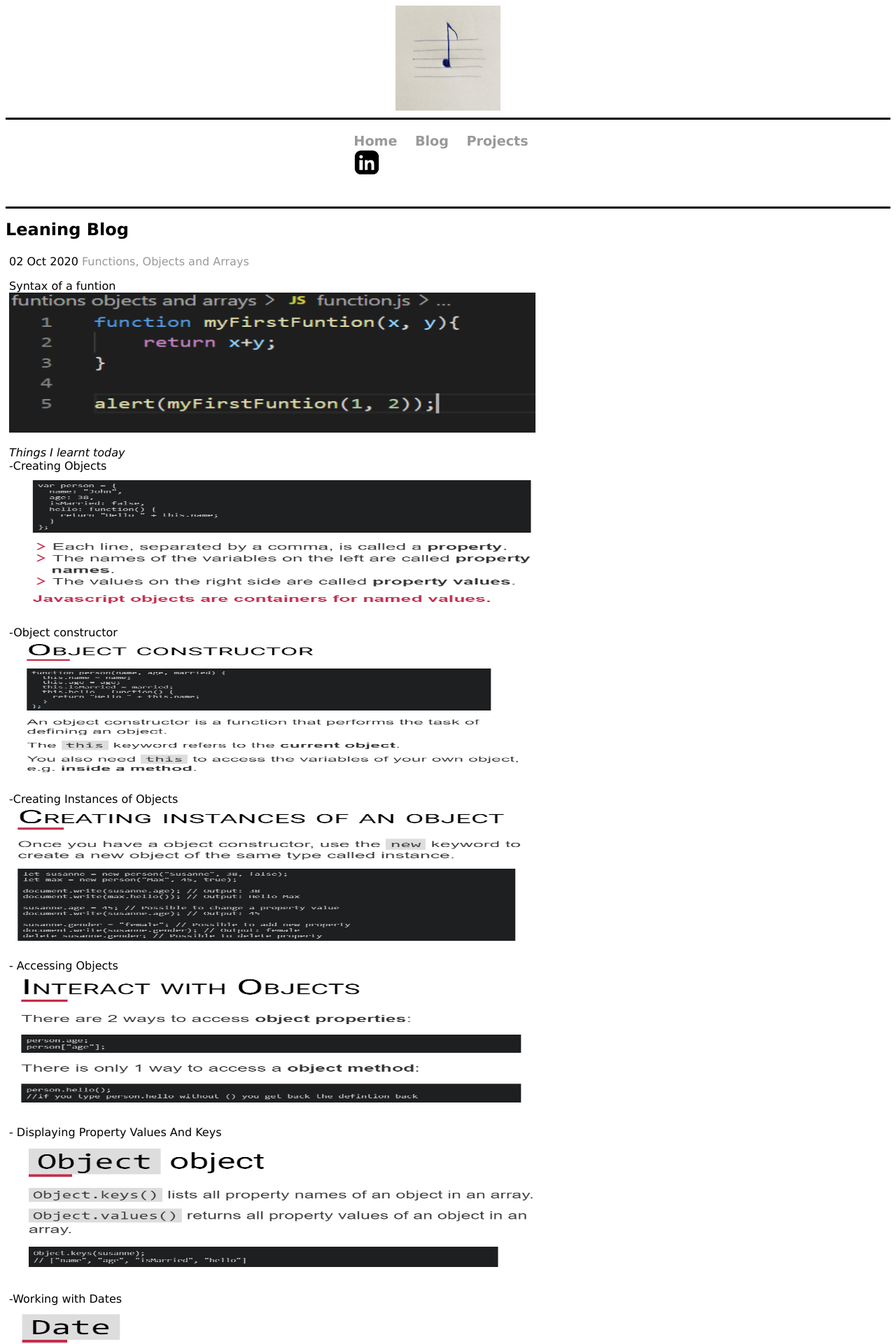
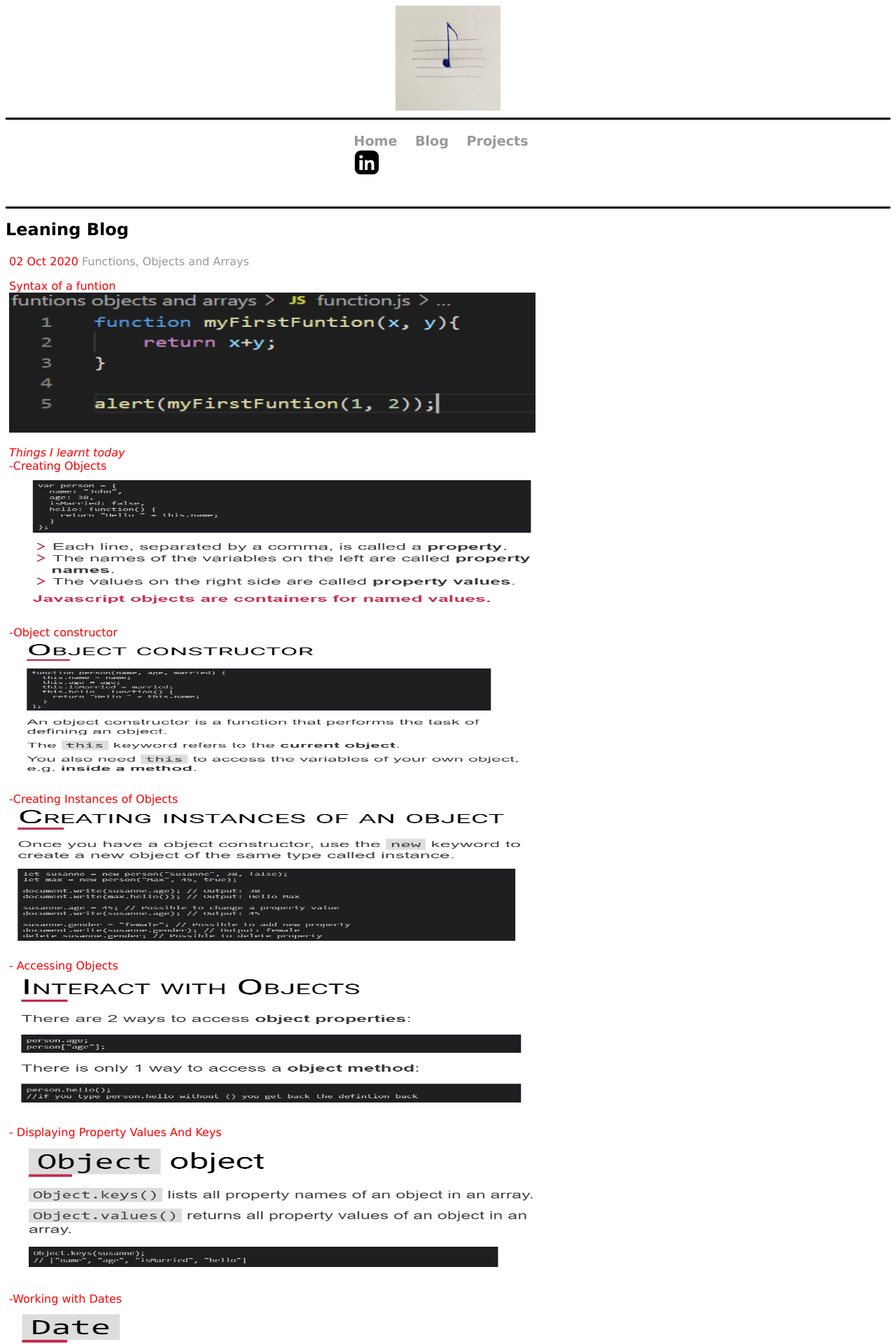
Before and after one commit to aineomugisha/aineomugisha.github.io, a Jekyll site: the page built from blog/index.html, in a window 1280 px wide. Shown: the top 1920 px of the page at 70% size. Built offline with Jekyll 4.4.1, drawn with Linux system fonts in a browser that asks for light colours; the list of posts is cut into pages by our own code.

Commit message:
Update main.css

```diff
--- a/css/main.css
+++ b/css/main.css
@@ -106,10 +106,12 @@ ul.posts {
 }
 .posts{
     display:flex;
+    flex-direction:row;
     flex-wrap:wrap;
     overflow:hidden;
     /*height:300px;*/
     height:100%;
+    color:red;
 
 }
 .posts>li{
```
